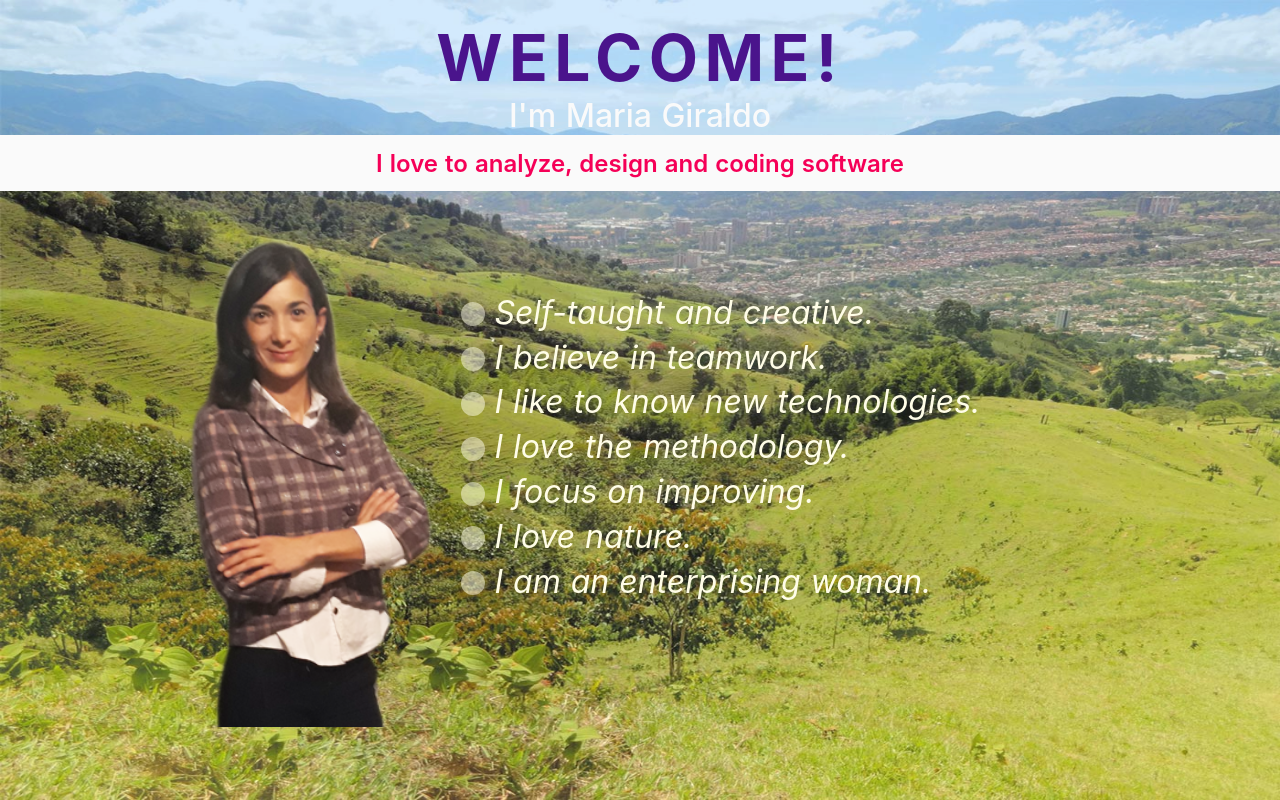
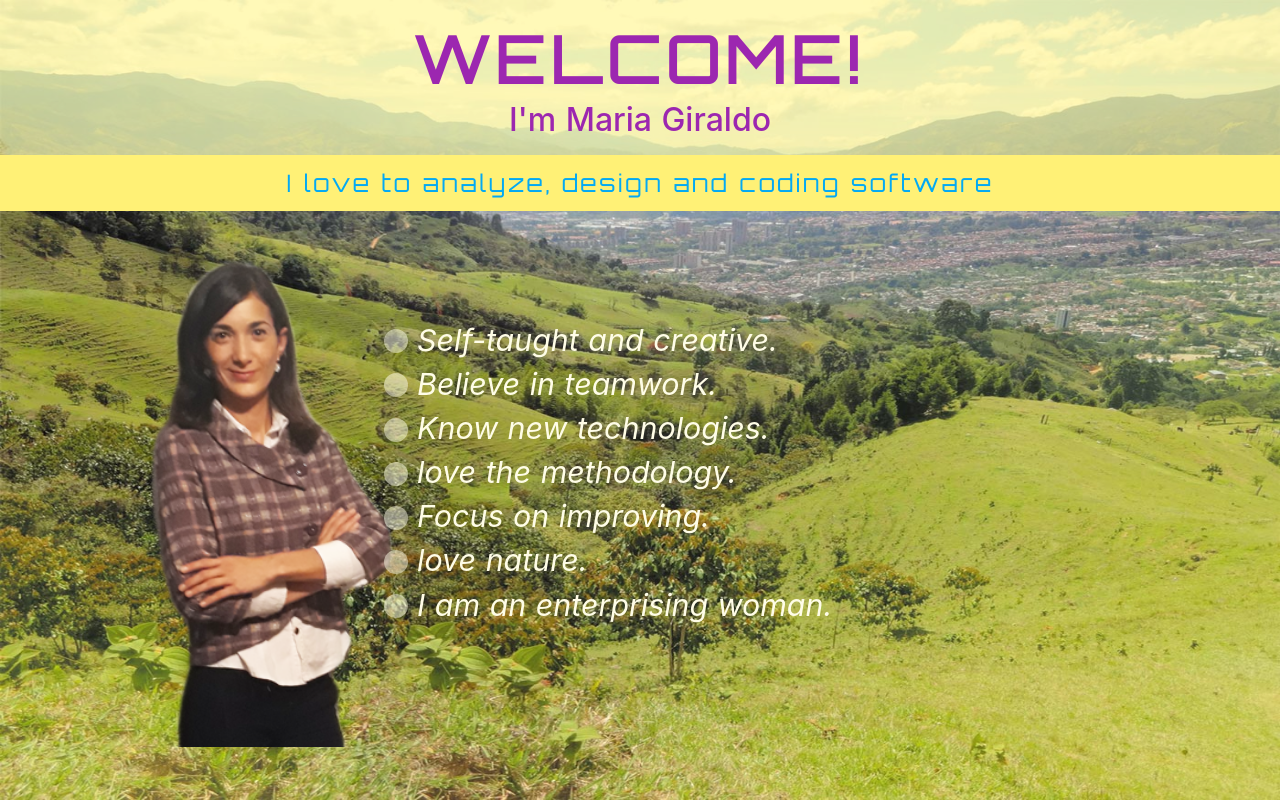
Before and after one commit to mariadriada/maria-driada, a Nuxt app: page /about in a window 1280 px wide. Built offline with nearby package versions, Linux system fonts and the light colour scheme.

Commit message:
Components update

```diff
--- a/components/Banner.vue
+++ b/components/Banner.vue
@@ -1,28 +1,35 @@
 <template>
-<div class="header-container">
-    <h1 v-if="title"> {{ title }} </h1>
-    <h2 v-if="subtitle"> {{ subtitle }} </h2>
-</div>
+  <header class="header-container show">
+      <h1 v-if="title"> {{ title }} </h1>
+      <h2 v-if="subtitle" > {{ subtitle }} </h2>
+  </header>
 </template>
 
 <script>
+
 export default {
   props: ['title', 'subtitle']
 }
+
 </script>
 
 <style lang="scss">
+
+$opacity: 0.3;
+
 .header-container {
+
   min-width: 100%;
-  min-height: 25vh;
-  min-height: auto;
   text-align: center;
-  color: #FAFAFA;
-  position: relative;
   z-index:2;
   font-size: 1rem;
+  position: relative;
+  color: #9C27B0;
+  display: block;
+  background-color: transparent;
 
-  ::before{
+  ::before {
+    width: 100%;
     content: "";
     position: absolute;
     z-index: -1;
@@ -30,43 +37,53 @@ export default {
     bottom: 0;
     left: 0;
     right: 0;
-    background-color: #2196F3;
-    opacity: .1;
-    filter: alpha(opacity=1000);
+    background-color: #FFF176;
+    opacity: $opacity;
+    filter: alpha(opacity = $opacity*1000);
+    khtml-opacity: $opacity;
+    -moz-opacity: $opacity;
   }
 
-  h1{
+  h1 {
     font-size: 4em;
     padding: 0.3em 0 0.001em 0;
-    color: #4A148C;
     letter-spacing: 0.1em;
     text-transform: uppercase;
+    font-family: 'Orbitron', sans-serif;
   }
-  h2{
+
+  h2 {
     font-size: 2em;
     font-weight: 500;
+    padding-bottom: .5em;
   }
+
 }
 
-@media  (max-width: 48rem) {
+//Media queries
+
+@media screen and (max-width: 48rem) {
   .header-container  {
       font-size: .9rem;
   }
 }
 
-@media  (max-width: 30rem) {
+@media screen and (max-width: 30rem) {
   .header-container  {
-      font-size: .8rem;
-      h1 {
-         letter-spacing:0;
-      }
+
+    height: 17vh;
+    font-size: .7rem;
+
+    h1 {
+        letter-spacing:0;
+    }
   }
 }
 
 @media screen and (min-width: 105rem) {
   .header-container  {
      font-size: 1.5rem;
-     background-color:blue;
   }
 }
+
 </style>
--- a/components/InfoContainer.vue
+++ b/components/InfoContainer.vue
@@ -12,6 +12,7 @@
 </template>
 
 <script>
+
 import List from '~/components/TextList.vue'
 
 export default{
@@ -20,43 +21,90 @@ export default{
   },
   props: ['img','alt','activeList', 'idData'],
  }
+
 </script>
 
 <style lang="scss">
+
 .info-container{
   width: 100%;
   height: 67vh;
   display: flex;
   display: -ms-flex;
+  display: -webkit-flex;
+  display: -moz-flex;
   justify-content: center;
-  //border: 1px solid  red;
-  align-items:center;
-  -ms-flex-align: center;
+  -webkit-justify-content: center;
+  align-items: center;
+  -webkit-align-items:center;
+  position: relative;
+
 
   figure{
-    height:inherit;
-    margin-left: 60%;
+    height: inherit;
+    margin-left: 40%;
 
     img{
       height: inherit;
     }
   }
+
+  // Performance professional list
+  &.data2 {
+    height: inherit;
+
+    .text-list>ul>li>.line-text {
+      color: #03A9F4;
+      padding: 0 0 1.3em 2em;
+
+      .text {
+        font-size: 1.4em;
+        font-style: normal;
+        text-align: left;
+      }
+    }
+  }
+
 }
 
+//Media queries
 
 @media screen and  (max-width: 48rem) {
+
   .info-container {
+
     height: 60vh;
-    //background-color:red;
+
     figure {
        margin-left: 0%;
     }
+
+    // Performance professional list
+    &.data2 {
+
+    .text-list>ul {
+
+      padding-bottom: .5em;
+
+        li {
+          .line-text {
+            z-index:5;
+            font-size: .7rem;
+          }
+        }
+      }
+
+    }
   }
+
 }
 
-@media  (max-width: 30rem) {
+// Media query
+
+@media screen and (max-width: 30rem) {
   .info-container {
     height: 35vh;
   }
 }
+
 </style>
--- a/components/Item.vue
+++ b/components/Item.vue
@@ -1,19 +1,21 @@
 <template>
   <div class="line-text">
-
-    <div class="circle"></div>
+    <div class="circle" v-if="circle"></div>
     <div class="text"><span> {{ text }} </span></div>
   </div>
 </template>
 
 <script>
+
 export default{
   props: ['text', 'circle']
 }
+
 </script>
 
 <style lang="scss">
-$color:#FFFDE7;;
+
+$color:#FFFDE7;
 
 .line-text {
   font-size: 1rem;
@@ -23,23 +25,16 @@ $color:#FFFDE7;;
   align-items:center;
   -ms-flex-align:center;
   font-size: 1rem;
-  line-height: 1.5em;
   min-height: 1.5em;
-  height: 1.5em;
+  height: auto;
   color: $color;
-  //padding-top: 1em;
-  //border: 1px solid blue;
-  margin-bottom: 1.3em;
+  margin-bottom: .7em;
 
 
   .text {
     width: 90%;
-    //text-align: right;
-    text-align: left;
-    //padding-right: 0.3em;
     padding-left: 0.3em;
-    font-size: 2em;
-    line-height: 2em;
+    font-size: 1.9em;
     margin: -0.1em 0 0 0;
   }
 
@@ -53,21 +48,21 @@ $color:#FFFDE7;;
   }
 }
 
+//Media queries
 
-@media  (max-width: 48rem ) {
+@media screen and (max-width: 48rem ) {
   .line-text {
      font-size: .7rem;
   }
 }
-@media  (max-width: 30rem) {
+
+@media screen and (max-width: 30rem) {
   .line-text {
-     font-size: .6rem;
-  }
-}
-@media  (max-width: 20rem) {
-  .line-text {
-     font-size: .5rem;
+    font-size: .6rem;
+    text-align: left;
+    padding-left: 2em;
   }
 }
 
+
 </style>
--- a/components/TextLine.vue
+++ b/components/TextLine.vue
@@ -5,40 +5,60 @@
 </template>
 
 <script>
+
 export default {
   props: ['message']
 }
+
 </script>
 
 <style lang="scss">
+
 .text-line {
+
   min-width: 100%;
   min-height: 7vh;
   text-align: center;
-  background-color: #FAFAFA;
+  background-color: #FFF176;
   display: flex;
   display: ms-flexbox;
   justify-content: center;
   align-items: center;
   height: auto;
   font-size: 1rem;
+  font-family: 'Orbitron', sans-serif;
+  transition:all 0.3s ease;
 
   h2 {
-    font-weight: 600;
-    color: #F50057;
+    font-weight: 300;
+    color: #03A9F4;
     font-size: 1.5em;
     padding: 0.5em;
+    letter-spacing: 0.1em;
+  }
+
+  &.sub {
+    background-color: #FAFAFA;
+
+    h2 {
+      padding: 2rem 0 2rem 0;
+      letter-spacing: 0.09em;
+    }
   }
 }
+
+//Media queries
 
 @media screen and (max-width: 48rem) {
   .text-line {
      font-size: .9rem;
   }
 }
+
 @media screen and (max-width: 30rem) {
   .text-line {
      font-size: .7rem;
   }
 }
+
 </style>
--- a/components/TextList.vue
+++ b/components/TextList.vue
@@ -2,7 +2,7 @@
   <div class="text-list">
     <ul>
       <li v-for="{id, text, active, circle} in text " :key="id">
-        <item :text="`${ text }`">
+        <item :text="`${ text }`" :circle="`${ circle }`">>
         </item>
       </li>
     </ul>
@@ -10,10 +10,12 @@
 </template>
 
 <script>
+
 import Item from '~/components/Item.vue'
 
 export default{
-   components: {
+
+  components: {
     Item
   },
   props: ['idData'],
@@ -28,36 +30,40 @@ export default{
     }
   },
   beforeMount () {
+    let list = [];
     if (this.idData === "1") {
-      let list=
+      // Self description list
+      list=
       [
         { id: 1, text: 'Self-taught and creative.', active: true, circle: true },
-        { id: 2, text: 'I believe in teamwork.', active: true, circle: true },
-        { id: 3, text: 'I like to know new technologies.', active: true, circle: true },
-        { id: 4, text: 'I love the methodology.', active: true, circle: true },
-        { id: 5, text: 'I focus on improving.', active: true, circle: true },
-        { id: 6, text: 'I love nature.', active: true, circle: true },
+        { id: 2, text: 'Believe in teamwork.', active: true, circle: true },
+        { id: 3, text: 'Know new technologies.', active: true, circle: true },
+        { id: 4, text: 'love the methodology.', active: true, circle: true },
+        { id: 5, text: 'Focus on improving.', active: true, circle: true },
+        { id: 6, text: 'love nature.', active: true, circle: true },
         { id: 7, text: 'I am an enterprising woman.', active: true, circle: true },
       ]
-      this.text = list;
     }
-    else {
-      let list=
+    else if (this.idData === "2") {
+      // Performance professional list
+      list=
       [
-        { id: 1, text: 'frase 0', active: true, circle: true },
-        { id: 2, text: 'frase 9', active: true, circle: true },
+        { id: 1, text: 'Computer Tecnhology.', active: true, circle: '' },
+        { id: 2, text: 'Computer Enginner Student, semester eighth.' , circle: '' },
+        { id: 3, text: 'Analyst and software developer performance.', active: true, circle: '' },
       ]
-      this.text = list;
     }
+    this.text = list;
   }
 
 }
+
 </script>
 
 <style lang="scss">
+
 .text-list {
   width: 100%;
-  margin-left: 10%;
 
   ul {
     list-style: none;
@@ -66,13 +72,7 @@ export default{
     font-style: italic;
     font-weight: 400;
   }
-}
 
-@media screen and (max-width: 48rem) {
-  .text-list {
-    //background-color: red;
-    margin-left: 0%;
-  }
 }
 
 </style>
```
